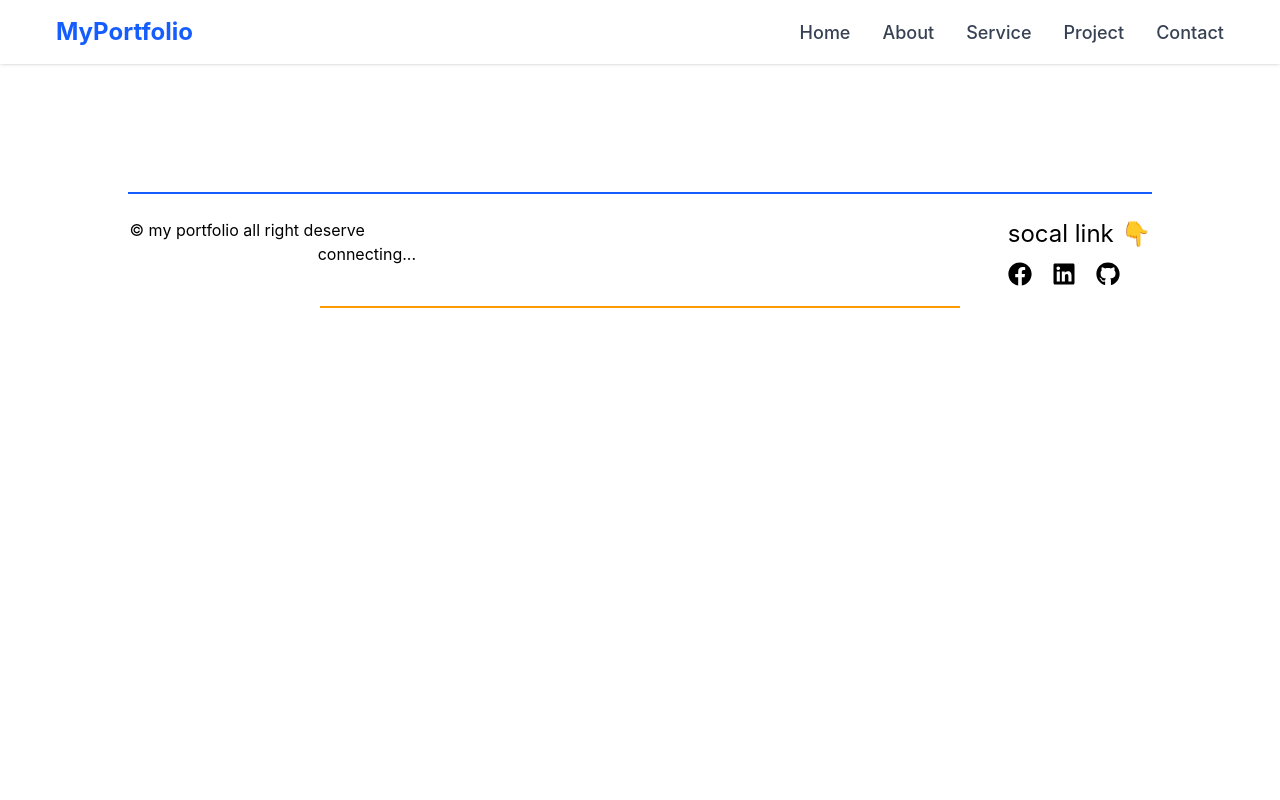
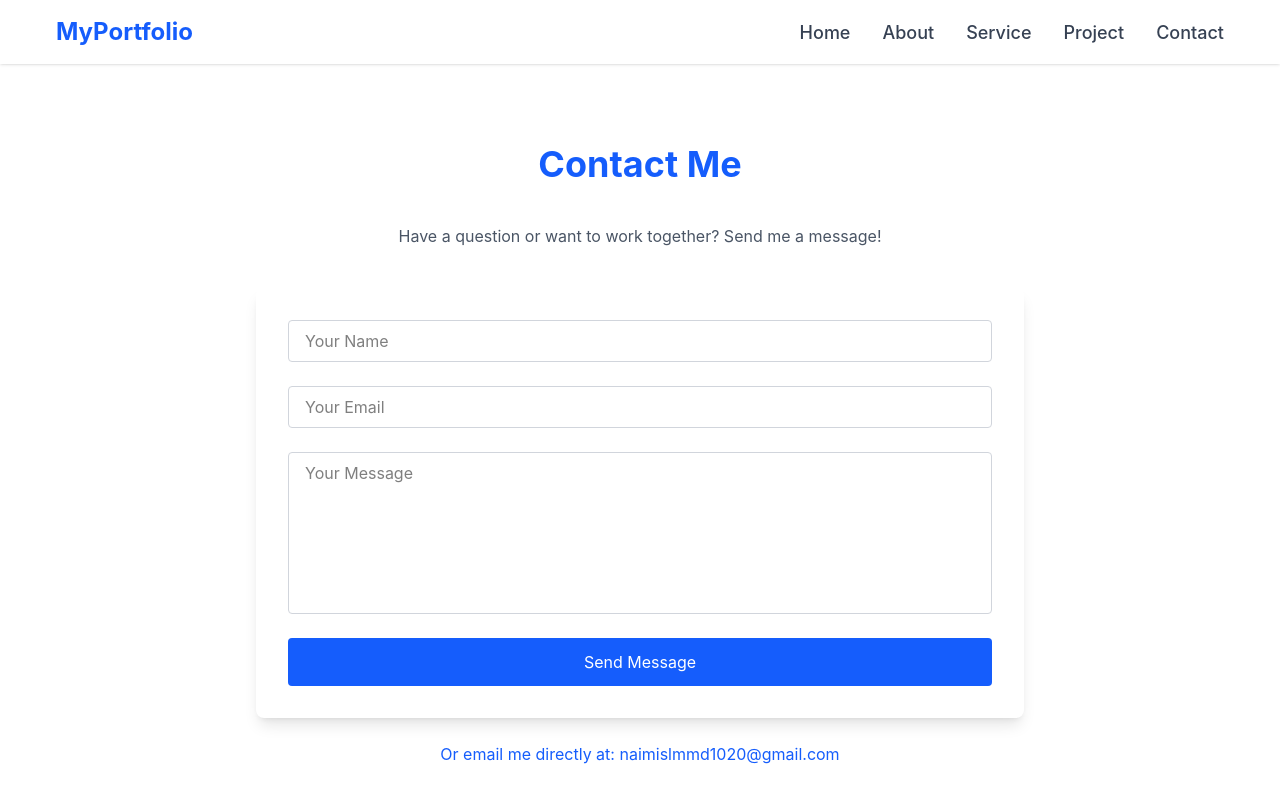
Before and after one commit to naimweb/motion, a React (Vite) app: page /contact in a window 1280 px wide. Shown: the top 800 px of the page. Built offline with nearby package versions, Linux system fonts and the light colour scheme.

Commit message:
project and contact page added

```diff
--- a/src/Components/pages/Contact/ContactInfo.jsx
+++ b/src/Components/pages/Contact/ContactInfo.jsx
@@ -1,12 +1,78 @@
-import React from 'react'
+import React, { useState } from "react";
 
-function ContactInfo() {
+function Contact() {
+  const [name, setName] = useState("");
+  const [email, setEmail] = useState("");
+  const [message, setMessage] = useState("");
+
+  // Gmail mailto link
+  const handleSubmit = (e) => {
+    e.preventDefault();
+    const mailtoLink = `mailto:naimislmmd1020@gmail.com?subject=${encodeURIComponent(
+      "Message from " + name
+    )}&body=${encodeURIComponent(message + "\n\nFrom: " + email)}`;
+    window.location.href = mailtoLink;
+  };
+
   return (
-   <>
+    <section className="max-w-[800px] mx-auto py-20 px-4">
+      <h1 className="text-4xl font-bold text-center mb-10 text-blue-600">
+        Contact Me
+      </h1>
 
+      <p className="text-center text-gray-600 mb-10">
+        Have a question or want to work together? Send me a message!
+      </p>
 
-   </>
-  )
+      <form
+        onSubmit={handleSubmit}
+        className="bg-white shadow-lg rounded-lg p-8 flex flex-col gap-6"
+      >
+        <input
+          type="text"
+          placeholder="Your Name"
+          value={name}
+          onChange={(e) => setName(e.target.value)}
+          required
+          className="border border-gray-300 rounded px-4 py-2 focus:outline-none focus:ring-2 focus:ring-blue-500"
+        />
+
+        <input
+          type="email"
+          placeholder="Your Email"
+          value={email}
+          onChange={(e) => setEmail(e.target.value)}
+          required
+          className="border border-gray-300 rounded px-4 py-2 focus:outline-none focus:ring-2 focus:ring-blue-500"
+        />
+
+        <textarea
+          placeholder="Your Message"
+          value={message}
+          onChange={(e) => setMessage(e.target.value)}
+          required
+          rows={6}
+          className="border border-gray-300 rounded px-4 py-2 focus:outline-none focus:ring-2 focus:ring-blue-500 resize-none"
+        ></textarea>
+
+        <button
+          type="submit"
+          className="bg-blue-600 text-white px-6 py-3 rounded hover:bg-blue-700 transition"
+        >
+          Send Message
+        </button>
+      </form>
+
+      <div className="text-center mt-6">
+        <a
+          href="mailto:naimislmmd1020@gmail.com"
+          className="text-blue-600 hover:underline"
+        >
+          Or email me directly at: naimislmmd1020@gmail.com
+        </a>
+      </div>
+    </section>
+  );
 }
 
-export default ContactInfo
+export default Contact;
--- a/src/Components/pages/Data.js
+++ b/src/Components/pages/Data.js
@@ -29,3 +29,34 @@ import { CiMenuFries } from "react-icons/ci";
 
      },
 ]
+
+// project Data
+ export const projects = [
+  {
+    id: 1,
+    title: "Ecommerce Website",
+    image: "/images/project1.png",
+    desc: "Full stack ecommerce website with authentication and cart system.",
+    tech: "React, Tailwind, Node, MongoDB",
+    live: "#",
+    github: "#"
+  },
+  {
+    id: 2,
+    title: "Portfolio Website",
+    image: "/images/project2.png",
+    desc: "Personal portfolio website to showcase my projects.",
+    tech: "React, Tailwind",
+    live: "#",
+    github: "#"
+  },
+  {
+    id: 3,
+    title: "Weather App",
+    image: "/images/project3.png",
+    desc: "Weather app using API to show real-time weather data.",
+    tech: "React, API",
+    live: "#",
+    github: "#"
+  }
+];
--- a/src/Components/pages/Project/Project.jsx
+++ b/src/Components/pages/Project/Project.jsx
@@ -1,8 +1,13 @@
 import React from 'react'
+import ProjectLive from './ProjectLive'
+import Footer from '../footer/Footer'
 
 function Project() {
   return (
-    <div>this is project page</div>
+    <>
+     <ProjectLive />
+     <Footer />
+    </>
   )
 }
 
--- /dev/null
+++ b/src/Components/pages/Project/ProjectLive.jsx
@@ -0,0 +1,108 @@
+import React from "react";
+
+function Project() {
+
+  const projects = [
+    {
+      id: 1,
+      title: "Ecommerce Website",
+      image: "public/picAbout.avif",
+      desc: "Full stack ecommerce website with authentication and cart system.",
+      tech: "React, Tailwind, Node",
+      live: "",
+      github: "#"
+    },
+    {
+      id: 2,
+      title: "Portfolio Website",
+       image: "public/picAbout.avif",
+      desc: "Personal portfolio website to showcase projects.",
+      tech: "React, Tailwind",
+      live: "#",
+      github: "#"
+    },
+    {
+      id: 3,
+      title: "Weather App",
+       image: "public/picAbout.avif",
+      desc: "Weather app using API to show real-time weather.",
+      tech: "React, API",
+      live: "#",
+      github: "#"
+    }
+  ];
+
+  return (
+    <section className="max-w-[1200px] mx-auto py-20 px-4">
+
+      {/* Title */}
+      <h1 className="text-4xl font-bold text-center mb-14">
+        My Projects
+      </h1>
+
+      {/* Grid */}
+      <div className="grid md:grid-cols-2 lg:grid-cols-3 gap-10">
+
+        {projects.map((project) => (
+
+          <div
+            key={project.id}
+            className="bg-white rounded-xl shadow-lg overflow-hidden hover:shadow-2xl transition"
+          >
+
+            {/* Image */}
+            <div className="overflow-hidden">
+              <img
+                src={project.image}
+                alt={project.title}
+                className="hover:scale-110 transition duration-500"
+              />
+            </div>
+
+            {/* Content */}
+            <div className="p-6">
+
+              <h2 className="text-xl font-bold mb-2">
+                {project.title}
+              </h2>
+
+              <p className="text-gray-600 text-sm mb-3">
+                {project.desc}
+              </p>
+
+              <p className="text-blue-600 text-sm mb-4">
+                {project.tech}
+              </p>
+
+              {/* Buttons */}
+              <div className="flex gap-4">
+
+                <a
+                  href={project.live}
+                  className="bg-blue-600 text-white px-4 py-2 rounded hover:bg-blue-700 text-sm"
+                >
+                  Live
+                </a>
+
+                <a
+                  href={project.github}
+                  className="border border-gray-400 px-4 py-2 rounded hover:bg-gray-200 text-sm"
+                >
+                  Code
+                </a>
+
+              </div>
+
+            </div>
+
+          </div>
+
+        ))}
+
+      </div>
+
+    </section>
+  );
+}
+
+export default Project;
```
